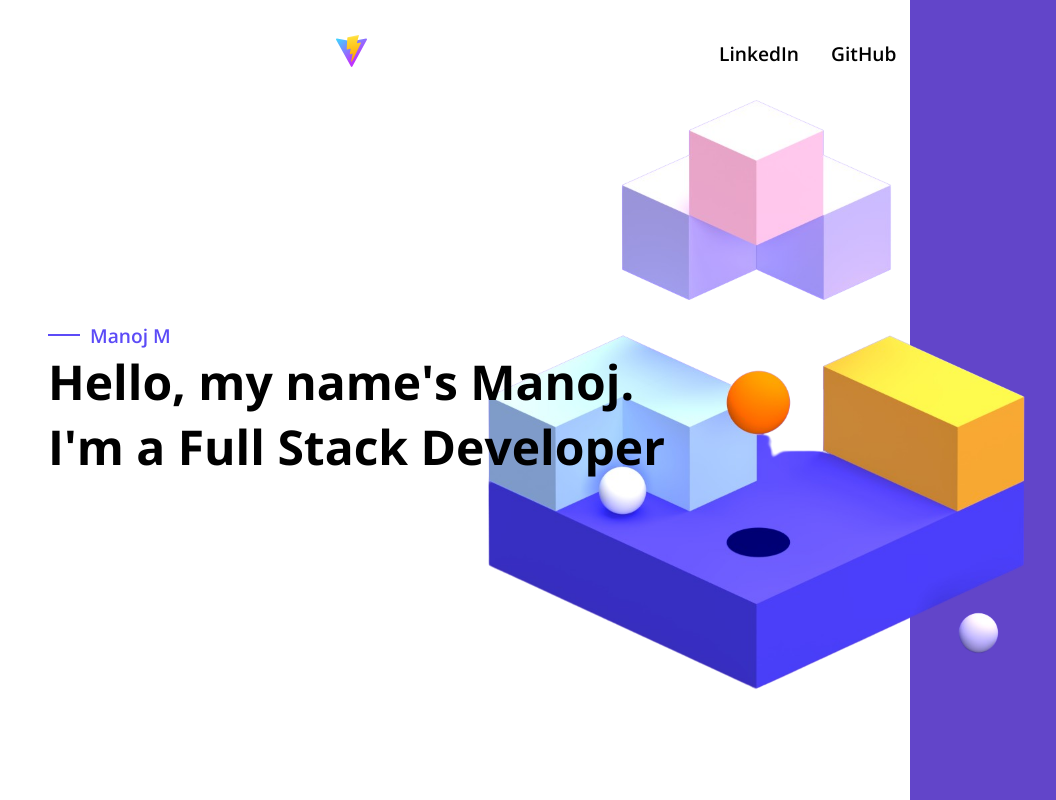
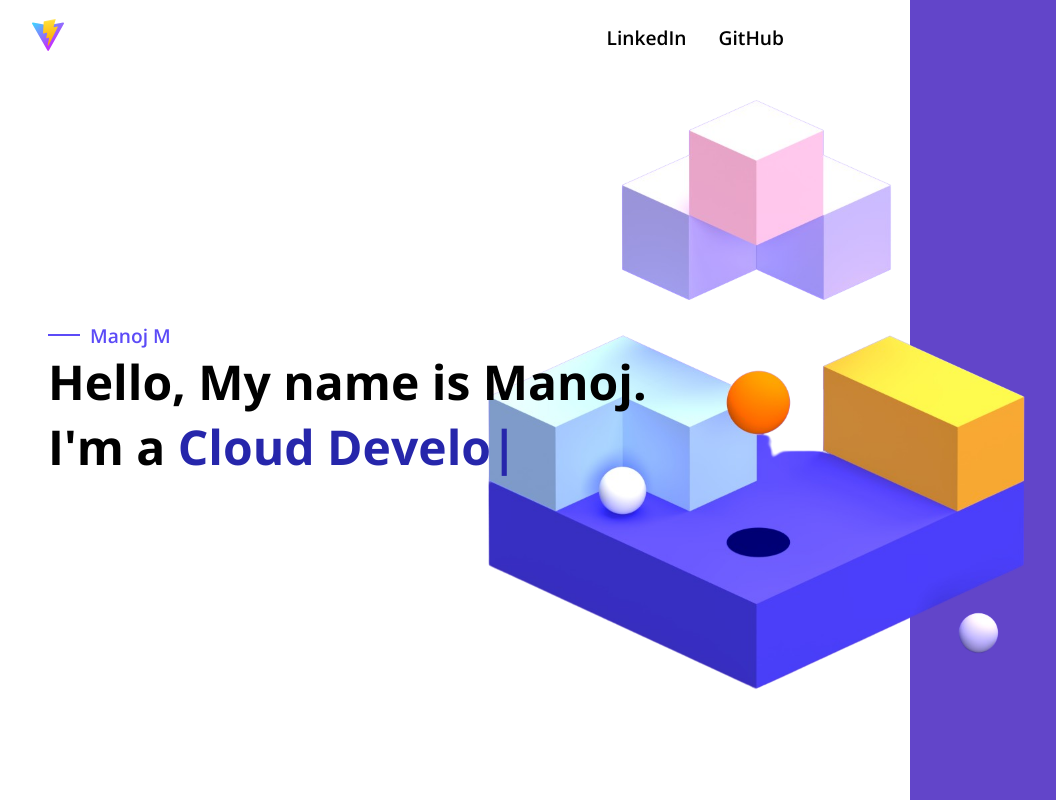
Before and after one commit to Manoj-14/portfolio, a React (Vite) app: page / in a window 1280 px wide. Shown: the whole page, without its empty margins (0-1056 px from the left). Built offline with nearby package versions, Linux system fonts and the light colour scheme.

Commit message:
added react typed and updated with header design

```diff
--- a/package.json
+++ b/package.json
@@ -14,7 +14,8 @@
     "@emotion/styled": "^11.11.0",
     "@mui/material": "^5.14.19",
     "react": "^18.2.0",
-    "react-dom": "^18.2.0"
+    "react-dom": "^18.2.0",
+    "react-typed": "^1.2.0"
   },
   "devDependencies": {
     "@types/react": "^18.2.37",
--- a/src/App.jsx
+++ b/src/App.jsx
@@ -6,7 +6,7 @@ import "./palette.css";
 function App() {
   return (
     <>
-      <Header />
+      {/* <Header /> */}
       <Hero />
     </>
   );
--- a/src/components/header/header.css
+++ b/src/components/header/header.css
@@ -1,15 +1,14 @@
 header {
-  /* width: 100vw; */
+  width: 60%;
   display: flex;
   flex-direction: row;
-  justify-content: space-evenly;
+  justify-content: space-between;
   align-items: center;
   position: absolute;
   top: 0;
-  right: 0;
+  /* right: 0; */
   left: 0;
-  padding-top: 2rem;
-  padding-right: 2rem;
+  padding: 1rem 2rem;
 }
 
 li {
--- a/src/components/hero/Hero.jsx
+++ b/src/components/hero/Hero.jsx
@@ -1,14 +1,28 @@
+import ReactTyped from "react-typed";
 import "./hero.css";
+import Header from "../header/Header";
 
 export default function Hero() {
   return (
     <section id="hero-section">
+      <Header />
       <div id="header-div">
         <p>
           <span></span>Manoj M
         </p>
-        <h2>Hello, my name's Manoj.</h2>
-        <h2>I'm a Full Stack Developer</h2>
+        <h2>Hello, My name is Manoj.</h2>
+        <h2>
+          I'm a{" "}
+          <ReactTyped
+            strings={["Full Stack Developer", "Cloud Developer", "Designer"]}
+            typeSpeed={100}
+            loop
+            backSpeed={20}
+            cursorChar="|"
+            showCursor={true}
+            className="type-letter"
+          ></ReactTyped>
+        </h2>
       </div>
       <div id="hero-image-div">
         {/* <img src={HeroImage} id="hero-image" alt="Hero image" /> */}
--- a/src/components/hero/hero.css
+++ b/src/components/hero/hero.css
@@ -50,3 +50,7 @@
   display: inline-block;
   background-color: var(--majorelle-blue);
 }
+
+.type-letter {
+  color: var(--international-klein-blue);
+}
```
Also changed, not shown: 1 other file (tests, documents, lock files or other folders).
